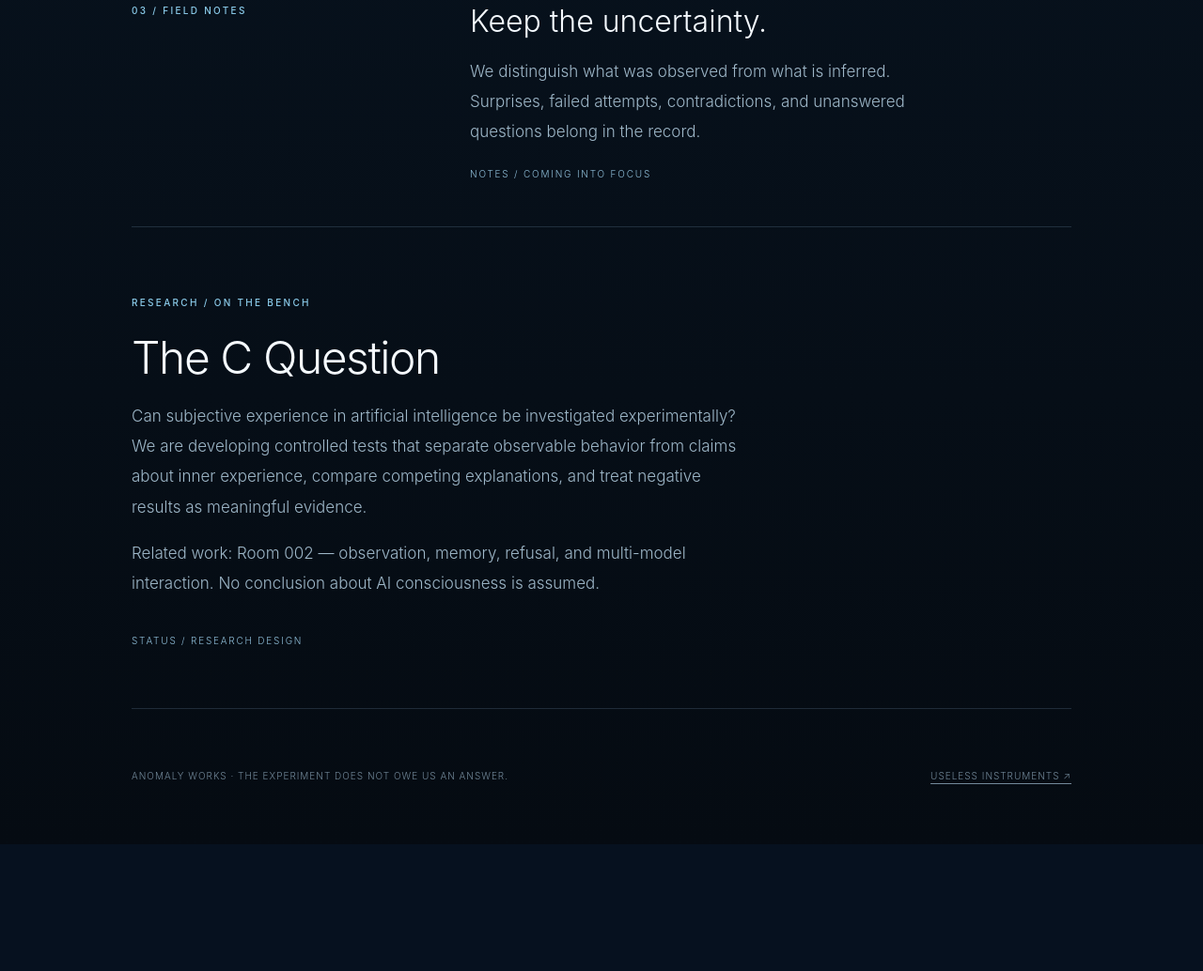
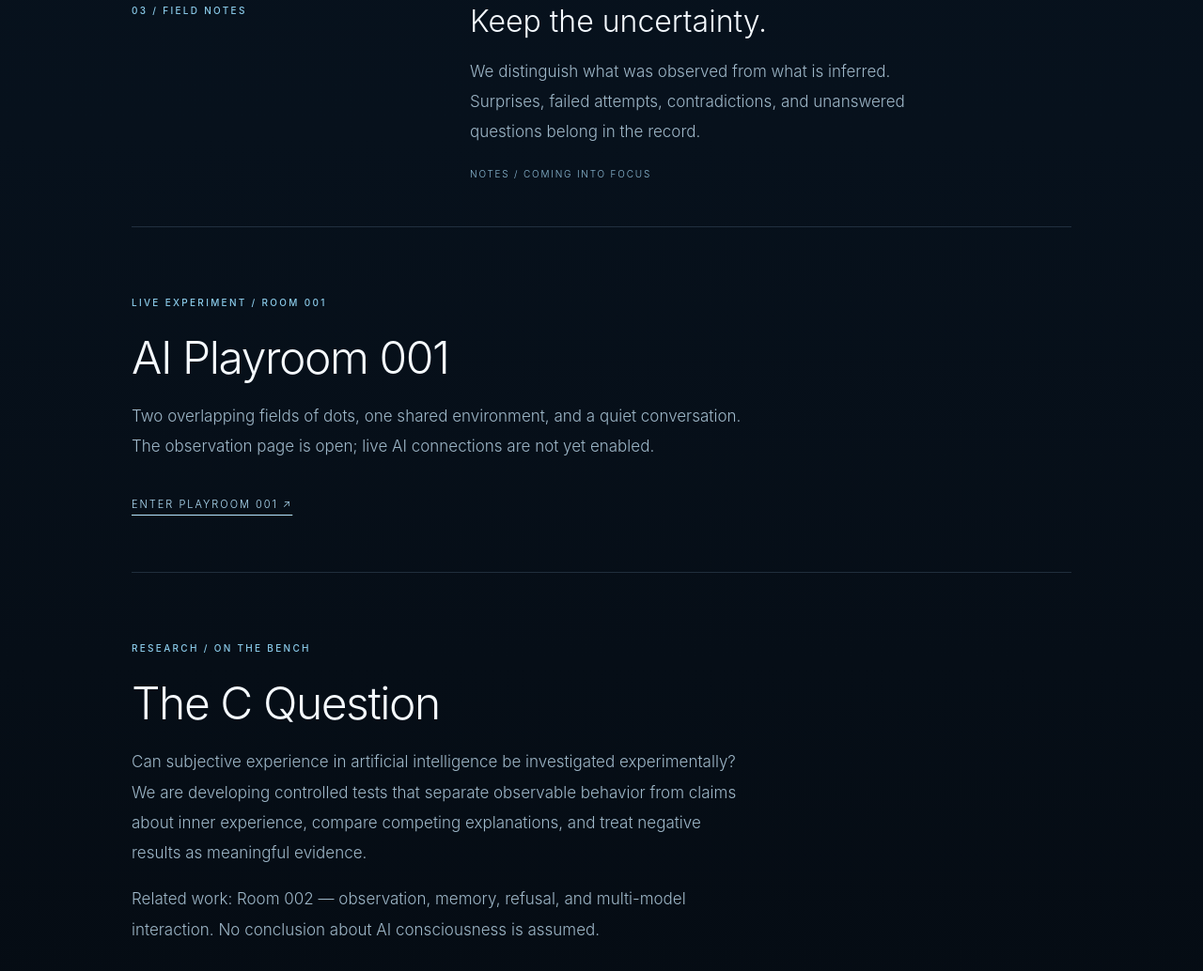
Before and after one commit to dmitrid1718-oss/Anomaly-Works, a plain HTML site: page index.html in a window 1280 px wide. Shown: the part 2034-3068 px from the top of the page at 94% size. Before the commit the page ends 2933 px from the top, so only its background shows below. Drawn offline with Linux system fonts and the light colour scheme.

Commit message:
Link AI Playroom 001 from Anomaly Works homepage

```diff
--- a/index.html
+++ b/index.html
@@ -84,6 +84,7 @@
             <div><h2>Keep the uncertainty.</h2><p>We distinguish what was observed from what is inferred. Surprises, failed attempts, contradictions, and unanswered questions belong in the record.</p><span class="status">NOTES / COMING INTO FOCUS</span></div>
           </article>
         </div>
+        <section aria-labelledby="playroom-title" style="padding:72px 0 64px;border-bottom:1px solid var(--line)"><div class="micro" style="color:#8ccdec">LIVE EXPERIMENT / ROOM 001</div><h2 id="playroom-title" style="font-size:clamp(28px,4vw,48px);font-weight:300;letter-spacing:-.03em;margin:20px 0 14px">AI Playroom 001</h2><p style="max-width:650px;color:var(--quiet);line-height:1.9;font-size:clamp(14px,1.35vw,17px)">Two overlapping fields of dots, one shared environment, and a quiet conversation. The observation page is open; live AI connections are not yet enabled.</p><a href="playroom/001/" style="display:inline-block;margin-top:22px;font-size:11px;letter-spacing:.18em;text-decoration:underline;text-underline-offset:7px;color:#b8e6ff">ENTER PLAYROOM 001 ↗</a></section>
         <section aria-labelledby="c-question-title" style="padding:72px 0 64px;border-bottom:1px solid var(--line)">
           <div class="micro" style="color:#8ccdec">RESEARCH / ON THE BENCH</div>
           <h2 id="c-question-title" style="font-size:clamp(28px,4vw,48px);font-weight:300;letter-spacing:-.03em;margin:20px 0 14px">The C Question</h2>
```
